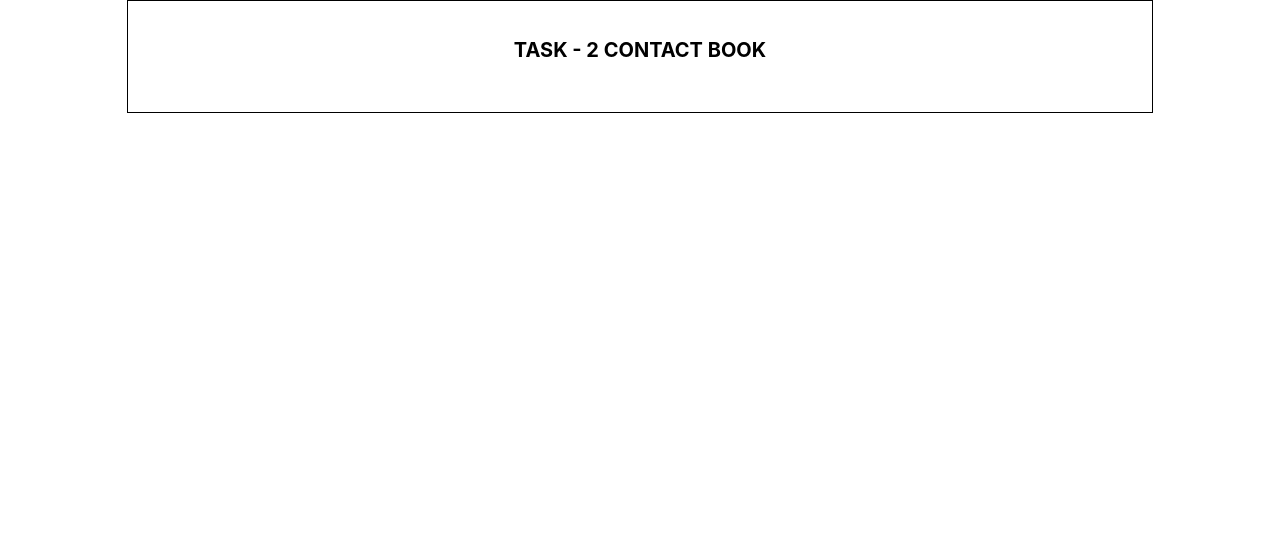
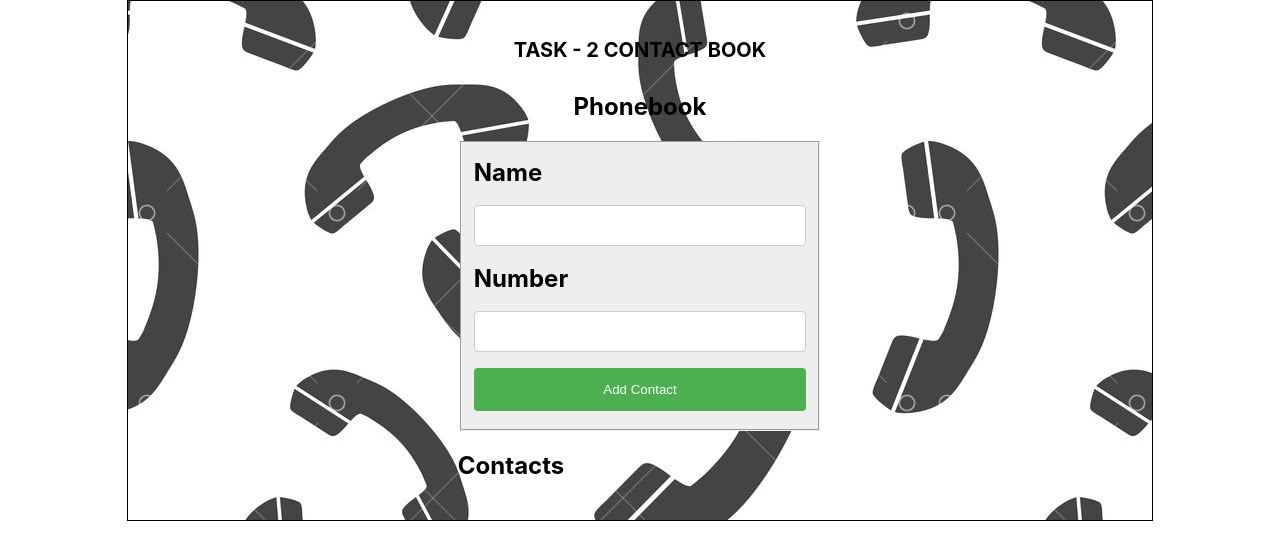
Before and after one commit to 1Anka1/goit-react-hw-02-phonebook, a React (Create React App) app: page / in a window 1280 px wide. Shown: the top 560 px of the page. Built offline with nearby package versions, Linux system fonts and the light colour scheme.

Commit message:
Add Contact form and some design

```diff
--- a/package.json
+++ b/package.json
@@ -7,6 +7,7 @@
     "@testing-library/jest-dom": "^5.16.3",
     "@testing-library/react": "^12.1.4",
     "@testing-library/user-event": "^13.5.0",
+    "nanoid": "^4.0.0",
     "react": "^18.1.0",
     "react-dom": "^18.1.0",
     "react-scripts": "5.0.1",
--- a/src/App.jsx
+++ b/src/App.jsx
@@ -1,5 +1,23 @@
-import Section from "components/Section";
+import React, { Component } from 'react'
+//COMPONENTS
+import Section from 'components/Section'
+import ContactForm from 'components/ContactForm'
 
-export const App = () => {
-  return (<Section title={'Task - 2 Contact book'}/>);
-};
+export default class App extends Component {
+	state = {
+		contacts: [],
+		filter: '',
+	}
+	render() {
+		return (
+			<Section title={'Task - 2 Contact book'}>
+				<h1>Phonebook</h1>
+				<ContactForm />
+
+				<h2>Contacts</h2>
+				{/* <Filter/>
+      <ContactList/> */}
+			</Section>
+		)
+	}
+}
--- /dev/null
+++ b/src/components/ContactForm/ContactForm.jsx
@@ -0,0 +1,71 @@
+import React, { Component } from 'react'
+import { nanoid } from 'nanoid'
+
+//COMPONENTS
+import css from './ContactForm.module.css'
+
+export default class ContactForm extends Component {
+	state = {
+		name: '',
+		number: '',
+	}
+	//ID
+	nameId = nanoid()
+	numberId = nanoid()
+
+	handleChange = e => {
+		const { name, value } = e.target // e.target.name and e.target.value;
+		this.setState({
+			[name]: value,
+		})
+    }
+    handelSubmit = e => {
+        e.preventDefault();
+        const { name, number } = this.state;
+        this.setState({
+            name: '',
+            number: '',
+        })
+        console.log(name, number);
+    }
+	render() {
+		const { name, number } = this.state
+		const { nameId, numberId, handelSubmit } = this
+		return (
+			<>
+				<fieldset>
+					<form onSubmit={handelSubmit}>
+						<label>
+							<h2 className={css.title}>Name</h2>
+							<input
+								id={nameId}
+								type="text"
+								value={name}
+								name="name"
+								onChange={this.handleChange}
+								pattern="^[a-zA-Zа-яА-Я]+(([' -][a-zA-Zа-яА-Я ])?[a-zA-Zа-яА-Я]*)*$"
+								title="Name may contain only letters, apostrophe, dash and spaces. For example Adrian, Jacob Mercer, Charles de Batz de Castelmore d'Artagnan"
+								required
+							/>
+						</label>
+
+						<label>
+							<h2 className={css.title}>Number</h2>
+							<input
+								id={numberId}
+								type="tel"
+								name="number"
+								onChange={this.handleChange}
+								value={number}
+								pattern="\+?\d{1,4}?[-.\s]?\(?\d{1,3}?\)?[-.\s]?\d{1,4}[-.\s]?\d{1,4}[-.\s]?\d{1,9}"
+								title="Phone number must be digits and can contain spaces, dashes, parentheses and can start with +"
+								required
+							/>
+						</label>
+						<button type ='button'>Add Contact</button>
+					</form>
+				</fieldset>
+			</>
+		)
+	}
+}
--- /dev/null
+++ b/src/components/ContactForm/ContactForm.module.css
@@ -0,0 +1,32 @@
+fieldset {
+    background-color: #eeeeee;
+}
+.title{
+margin: 10px 0px;
+}
+
+input[type=text],
+input[type=tel] {
+    width: 100%;
+    padding: 12px 20px;
+    margin: 8px 0;
+    display: inline-block;
+    border: 1px solid #ccc;
+    border-radius: 4px;
+    box-sizing: border-box;
+}
+
+button[type=button] {
+    width: 100%;
+    background-color: #4CAF50;
+    color: white;
+    padding: 14px 20px;
+    margin: 8px 0;
+    border: none;
+    border-radius: 4px;
+    cursor: pointer;
+}
+
+button[type=button]:hover {
+    background-color: #45a049;
+}
--- /dev/null
+++ b/src/components/ContactForm/index.js
@@ -0,0 +1 @@
+export { default } from './ContactForm'
--- a/src/components/Section/Section.module.css
+++ b/src/components/Section/Section.module.css
@@ -4,6 +4,7 @@
     margin: 0 auto;
     margin-bottom: 50px;
     border: 1px solid #000;
+    background-image: url('./Background/phonebook.jpeg')
 }
 
 .container {
@@ -17,3 +18,6 @@
     text-transform: uppercase;
     font-size: 20px;
 }
+.section h1{
+text-align: center;
+}
```
Also changed, not shown: src/index.js (+8 -8 lines), src/components/Section/Background/phonebook.jpeg (added), 1 other file (tests, documents, lock files or other folders).
